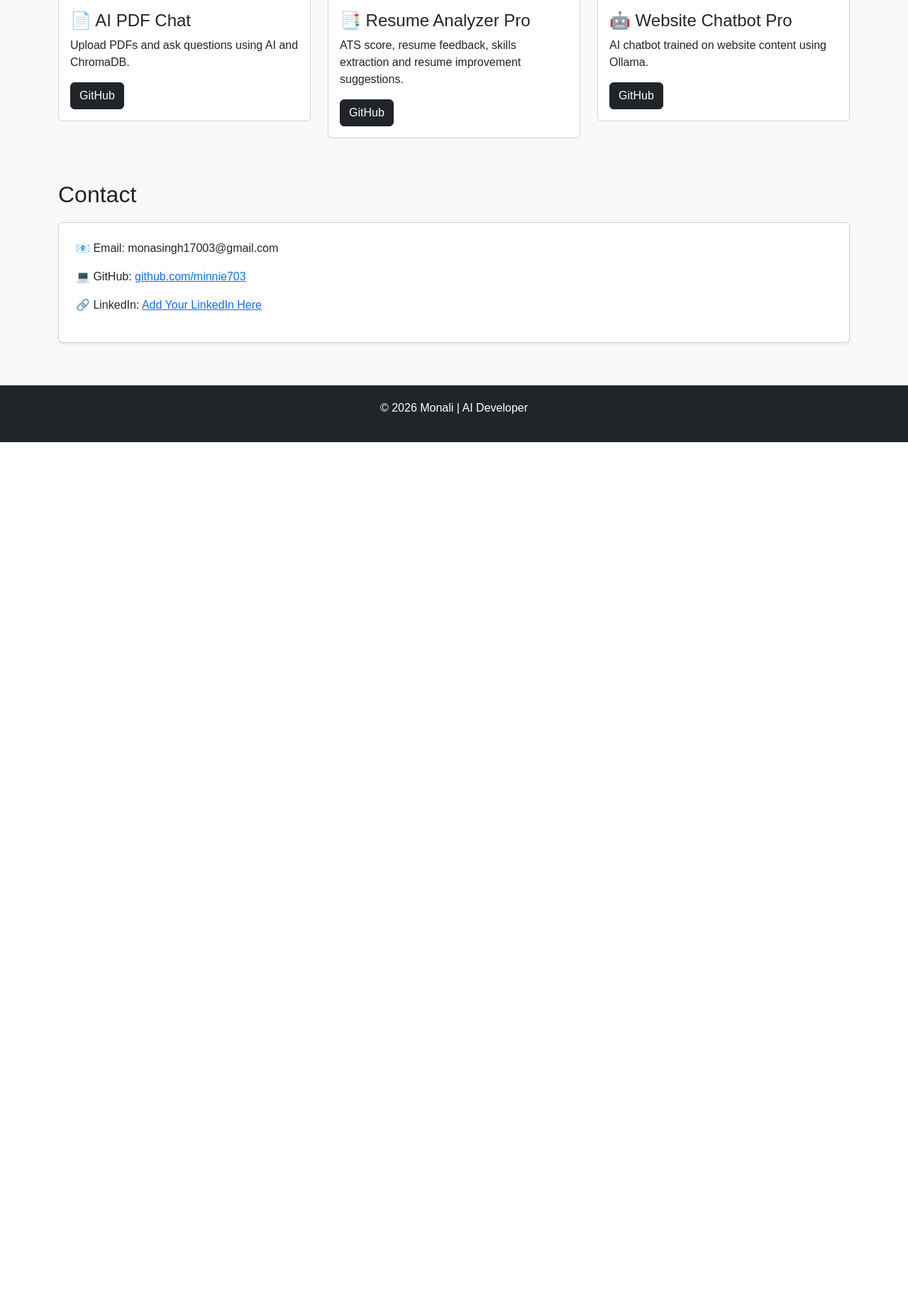
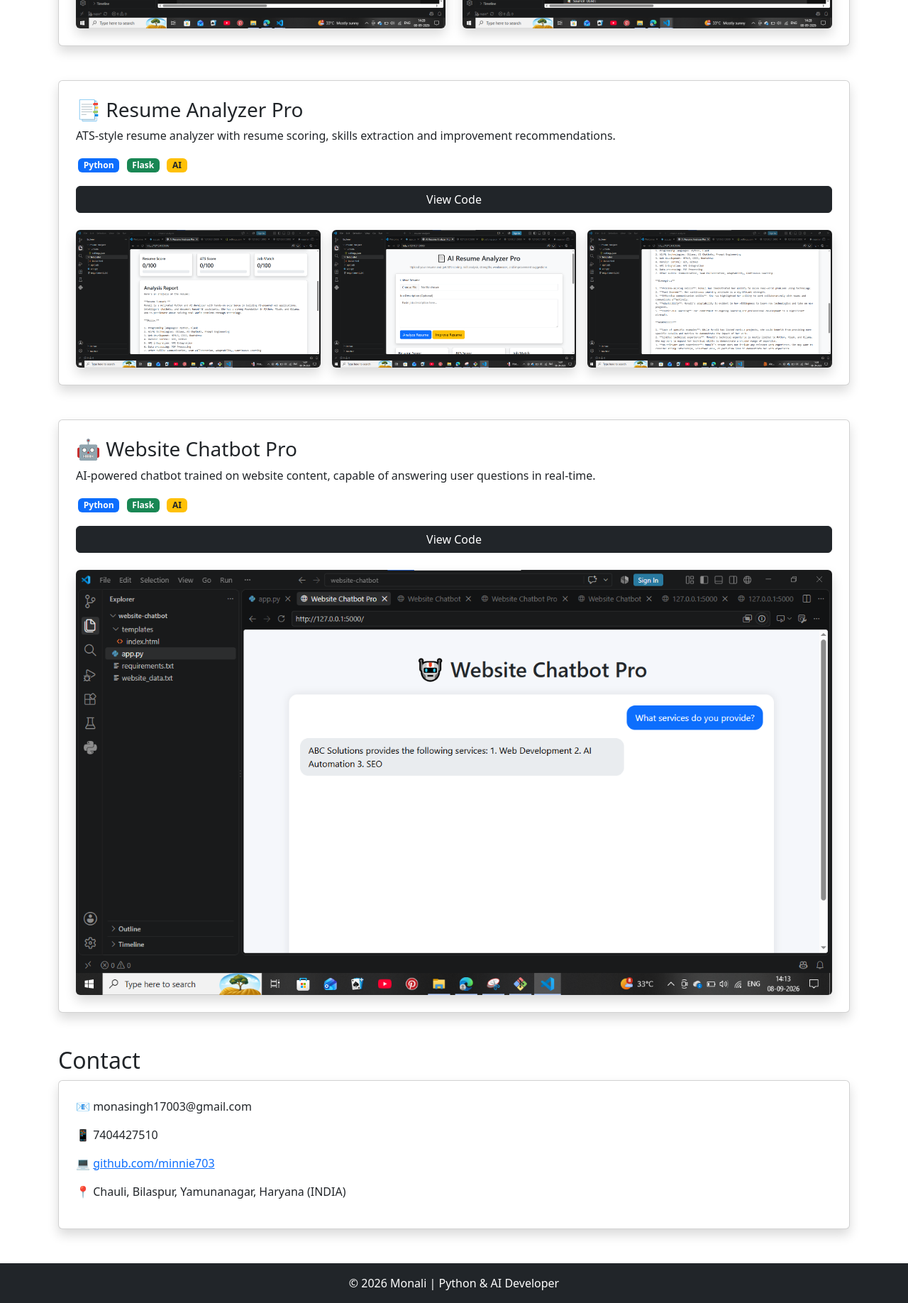
Before and after one commit to minnie703/portfolio-website, a Flask app: page / in a window 1280 px wide. Shown: the part 1143-2979 px from the top of the page at 71% size. Before the commit the page ends 1766 px from the top, so only its background shows below. Run offline with Flask 3, Linux system fonts and the light colour scheme.

Commit message:
Portfolio website

```diff
--- a/static/style.css
+++ b/static/style.css
@@ -1,52 +1,34 @@
 body{
     background:#f8f9fa;
-    font-family:Arial, sans-serif;
+    font-family: Arial, sans-serif;
 }
 
-.hero{
-    background:#0d6efd;
-    color:white;
-    text-align:center;
-    padding:100px 20px;
+h1,h2,h3,h4{
+    font-weight: bold;
 }
 
-.hero h1{
-    font-size:55px;
-    font-weight:bold;
+.card{
+    border:none;
+    border-radius:15px;
 }
 
-.hero p{
-    font-size:20px;
-    margin-top:15px;
+img{
+    transition:0.3s;
 }
 
-.section{
-    margin-top:60px;
-    margin-bottom:60px;
-}
-
-.section h2{
-    margin-bottom:20px;
+img:hover{
+    transform:scale(1.02);
 }
 
 .badge{
-    font-size:16px;
-    margin:5px;
-    padding:10px 15px;
+    margin:3px;
+    padding:8px;
 }
 
-.project-card{
-    transition:0.3s;
-    margin-top:20px;
-}
-
-.project-card:hover{
-    transform:translateY(-5px);
+section{
+    margin-bottom:40px;
 }
 
 footer{
-    background:#212529;
-    color:white;
-    text-align:center;
-    padding:20px;
+    margin-top:30px;
 }
--- a/templates/index.html
+++ b/templates/index.html
@@ -1,82 +1,78 @@
 <!DOCTYPE html>
 <html lang="en">
-
 <head>
 
     <meta charset="UTF-8">
     <meta name="viewport" content="width=device-width, initial-scale=1.0">
 
-    <title>Monali | AI Developer</title>
+    <title>Monali | Python & AI Developer</title>
 
-    <link
-        href="https://cdn.jsdelivr.net/npm/bootstrap@5.3.3/dist/css/bootstrap.min.css"
+    <link rel="stylesheet"
+          href="{{ url_for('static', filename='style.css') }}">
+
+    <link href="https://cdn.jsdelivr.net/npm/bootstrap@5.3.3/dist/css/bootstrap.min.css"
           rel="stylesheet">
-
-    <link
-        rel="stylesheet"
-        href="{{ url_for('static', filename='style.css') }}">
 
 </head>
 
 <body>
 
-    <!-- Hero Section -->
+<!-- HERO -->
 
-    <section class="hero">
+<section class="bg-dark text-white text-center p-5">
 
     <div class="container">
 
-            <h1>Hi, I'm Monali 👋</h1>
+        <h1>👋 Hi, I'm Monali</h1>
 
-            <h3>Python & AI Developer</h3>
+        <h3>Python Developer | AI & Flask Enthusiast</h3>
 
-            <p>
-                Building AI Chatbots, Resume Analyzers,
-                PDF Chat Applications and Automation Tools.
+        <p class="mt-3">
+            Passionate Python & AI Developer building intelligent web applications,
+            AI chatbots, resume analyzers and automation tools.
         </p>
 
-            <a href="#projects" class="btn btn-primary">
-                View Projects
+        <a href="{{ url_for('static', filename='resume.pdf') }}"
+           class="btn btn-success"
+           download>
+
+            Download Resume
+
         </a>
 
         <a href="https://github.com/minnie703"
            target="_blank"
-               class="btn btn-dark">
+           class="btn btn-light">
+
             GitHub
-            </a>
 
-            <a href="{{ url_for('static', filename='Monali_Resume.pdf') }}"
-   class="btn btn-success"
-   download>
-   Download Resume
         </a>
 
     </div>
 
 </section>
 
-    <!-- About -->
+<!-- ABOUT -->
 
-    <section class="container section">
+<section class="container mt-5">
 
     <h2>About Me</h2>
 
     <p>
-            I'm Monali, a Python and AI developer focused on
-            building AI chatbots, resume analyzers, PDF chat
-            applications, automation tools and practical
-            business solutions.
+        Motivated Python & AI Developer with hands-on experience building
+        AI-powered web applications, intelligent chatbots, resume analyzers,
+        PDF chat applications and automation tools.
+
+        Skilled in Python, Flask, Ollama, ChromaDB, HTML, CSS and Bootstrap.
     </p>
 
 </section>
 
-    <!-- Skills -->
+<!-- SKILLS -->
 
-    <section class="container section">
+<section class="container mt-5">
 
     <h2>Skills</h2>
-
-        <div>
 
     <span class="badge bg-primary">Python</span>
     <span class="badge bg-success">Flask</span>
@@ -87,131 +83,149 @@
     <span class="badge bg-secondary">HTML</span>
     <span class="badge bg-primary">CSS</span>
 
+</section>
+
+<!-- PROJECTS -->
+
+<section class="container mt-5">
+
+    <h2 class="text-center mb-5">
+        My Projects
+    </h2>
+
+    <!-- AI PDF CHAT -->
+
+    <div class="card shadow p-4 mb-5">
+
+        <h3>📄 AI PDF Chat</h3>
+
+        <p>
+            AI-powered PDF question-answering application built using
+            Python, Flask, ChromaDB and Ollama.
+        </p>
+
+        <div class="mb-3">
+            <span class="badge bg-primary">Python</span>
+            <span class="badge bg-success">Flask</span>
+            <span class="badge bg-danger">Ollama</span>
         </div>
 
-    </section>
+        <a href="https://github.com/minnie703"
+           target="_blank"
+           class="btn btn-dark mb-4">
 
-    <!-- Projects -->
+            View Code
 
-    <section class="container section" id="projects">
-
-        <h2>Projects</h2>
+        </a>
 
         <div class="row">
 
-            <!-- AI PDF Chat -->
+            <div class="col-md-6">
+                <img src="{{ url_for('static', filename='images/aipdfchat.png') }}"
+                     class="img-fluid rounded shadow">
+            </div>
 
-            <div class="col-md-4">
-
-                <div class="card project-card">
-
-                    <img
-                        src="{{ url_for('static', filename='images/pdfchat.png') }}"
-                        class="card-img-top">
-
-                    <div class="card-body">
-
-                        <h4>📄 AI PDF Chat</h4>
-
-                        <p>
-                            Upload PDFs and ask questions
-                            using AI and ChromaDB.
-                        </p>
-
-                        <a href="https://github.com/minnie703"
-                           target="_blank"
-                           class="btn btn-dark">
-                           GitHub
-                        </a>
-
+            <div class="col-md-6">
+                <img src="{{ url_for('static', filename='images/aipdfchatt.png') }}"
+                     class="img-fluid rounded shadow">
             </div>
 
         </div>
 
     </div>
 
-            <!-- Resume Analyzer -->
+    <!-- RESUME ANALYZER -->
 
-            <div class="col-md-4">
+    <div class="card shadow p-4 mb-5">
 
-                <div class="card project-card">
-
-                    <img
-                        src="{{ url_for('static', filename='images/resumeanalyzer.png') }}"
-                        class="card-img-top">
-
-                    <div class="card-body">
-
-                        <h4>📑 Resume Analyzer Pro</h4>
+        <h3>📑 Resume Analyzer Pro</h3>
 
         <p>
-                            ATS score, resume feedback,
-                            skills extraction and resume
-                            improvement suggestions.
+            ATS-style resume analyzer with resume scoring,
+            skills extraction and improvement recommendations.
         </p>
+
+        <div class="mb-3">
+            <span class="badge bg-primary">Python</span>
+            <span class="badge bg-success">Flask</span>
+            <span class="badge bg-warning text-dark">AI</span>
+        </div>
 
         <a href="https://github.com/minnie703"
            target="_blank"
-                           class="btn btn-dark">
-                           GitHub
+           class="btn btn-dark mb-4">
+
+            View Code
+
         </a>
 
+        <div class="row g-3">
+
+            <div class="col-md-4">
+                <img src="{{ url_for('static', filename='images/resume_analyzer.png') }}"
+                     class="img-fluid rounded shadow">
+            </div>
+
+            <div class="col-md-4">
+                <img src="{{ url_for('static', filename='images/resumeanalyzer.png') }}"
+                     class="img-fluid rounded shadow">
+            </div>
+
+            <div class="col-md-4">
+                <img src="{{ url_for('static', filename='images/resummeanalyzer.png') }}"
+                     class="img-fluid rounded shadow">
             </div>
 
         </div>
 
     </div>
 
-            <!-- Website Chatbot -->
+    <!-- WEBSITE CHATBOT -->
 
-            <div class="col-md-4">
+    <div class="card shadow p-4 mb-5">
 
-                <div class="card project-card">
-
-                    <img
-                        src="{{ url_for('static', filename='images/chatbot.png') }}"
-                        class="card-img-top">
-
-                    <div class="card-body">
-
-                        <h4>🤖 Website Chatbot Pro</h4>
+        <h3>🤖 Website Chatbot Pro</h3>
 
         <p>
-                            AI chatbot trained on website
-                            content using Ollama.
+            AI-powered chatbot trained on website content,
+            capable of answering user questions in real-time.
         </p>
+
+        <div class="mb-3">
+            <span class="badge bg-primary">Python</span>
+            <span class="badge bg-success">Flask</span>
+            <span class="badge bg-warning text-dark">AI</span>
+        </div>
 
         <a href="https://github.com/minnie703"
            target="_blank"
-                           class="btn btn-dark">
-                           GitHub
+           class="btn btn-dark mb-4">
+
+            View Code
+
         </a>
 
-                    </div>
-
-                </div>
-
-            </div>
+        <img src="{{ url_for('static', filename='images/websitechatbot.png') }}"
+             class="img-fluid rounded shadow">
 
     </div>
 
 </section>
 
-    <!-- Contact -->
+<!-- CONTACT -->
 
-    <section class="container section">
+<section class="container mt-5 mb-5">
 
     <h2>Contact</h2>
 
-        <div class="card p-4 shadow-sm">
+    <div class="card p-4 shadow">
+
+        <p>📧 monasingh17003@gmail.com</p>
+
+        <p>📱 7404427510</p>
 
         <p>
-                📧 Email:
-                monasingh17003@gmail.com
-            </p>
-
-            <p>
-                💻 GitHub:
+            💻
             <a href="https://github.com/minnie703"
                target="_blank">
                 github.com/minnie703
@@ -219,26 +233,21 @@
         </p>
 
         <p>
-                🔗 LinkedIn:
-                <a href="#">
-                    Add Your LinkedIn Here
-                </a>
+            📍 Chauli, Bilaspur,
+            Yamunanagar, Haryana (INDIA)
         </p>
 
     </div>
 
 </section>
 
-    <!-- Footer -->
+<!-- FOOTER -->
 
-    <footer>
+<footer class="bg-dark text-white text-center p-3">
 
-        <p>
-            © 2026 Monali | AI Developer
-        </p>
+    © 2026 Monali | Python & AI Developer
 
 </footer>
 
 </body>
-
 </html>
```
Also changed, not shown: static/images/aipdfchat.png (added), static/images/aipdfchatt.png (added), static/images/resume_analyzer.png (added), static/images/resumeanalyzer.png (added), static/images/resummeanalyzer.png (added), static/images/websitechatbot.png (added). Lines whose indentation alone changed are shown as unchanged.
